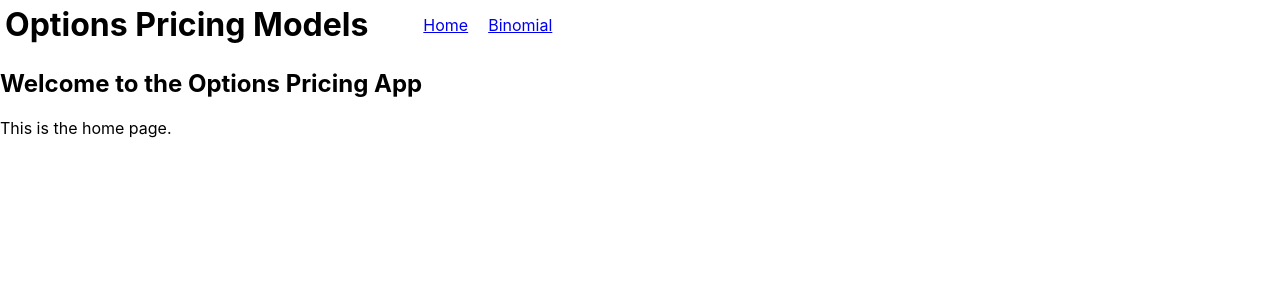
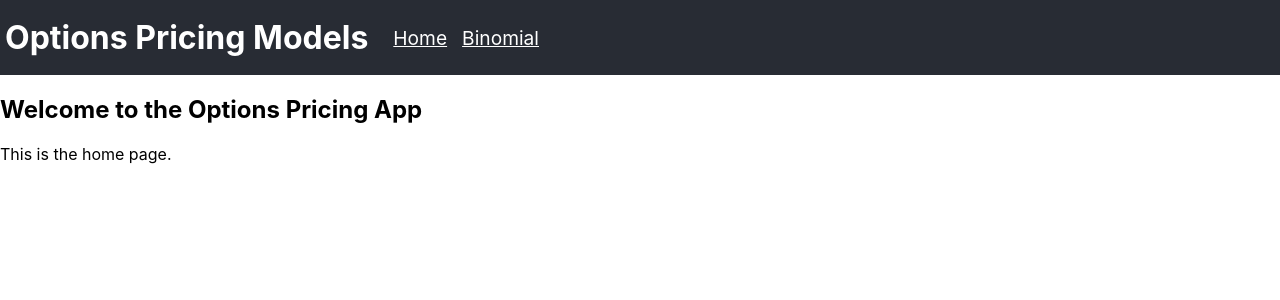
Before and after one commit to AnuragChaudhari7/optionsPricing, a React (Create React App) app in the folder frontend/: page / in a window 1280 px wide. Shown: the top 300 px of the page. Built offline with nearby package versions, Linux system fonts and the light colour scheme.

Commit message:
header styling complete

```diff
--- a/frontend/src/App.css
+++ b/frontend/src/App.css
@@ -40,13 +40,31 @@
 .App-header {
   display: flex;
   align-items: center;
+  width: 100%;
+  height: 75px;
+
+  background-color: #282c34;
+  color: white;
 }
 
 .App-title {
-  margin: 0 50px 0 0;
+  margin: 0 20px 0 0;
   padding: 5px;
 }
 
+.App-title h1 {
+
+  font-size: x-large;
+}
+
 .App-nav a{
-  margin-right: 10px;
+  margin-right: 15px;
+  background-color: #282c34;
+  color: white;
+  font-size: larger;
+
 }
+
+.App-nav a:hover{
+  color: #2eb8b8
+}
--- a/frontend/src/App.jsx
+++ b/frontend/src/App.jsx
@@ -37,8 +37,8 @@ function App() {
         <header className="App-header">
           <h1 className='App-title'>Options Pricing Models</h1>
             <nav className="App-nav">
-                    <a><Link to="/">Home</Link></a>
-                    <a><Link to="/binomial">Binomial</Link></a>
+                   <Link to="/">Home</Link>
+                    <Link to="/binomial">Binomial</Link>
             </nav>
 
         </header>
```
